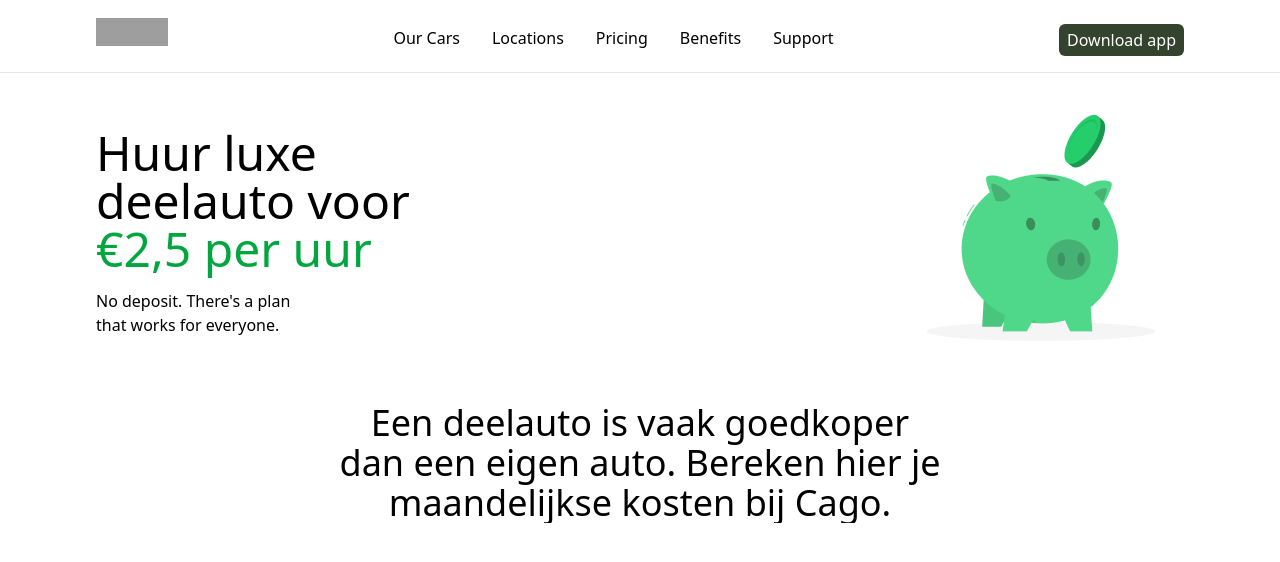
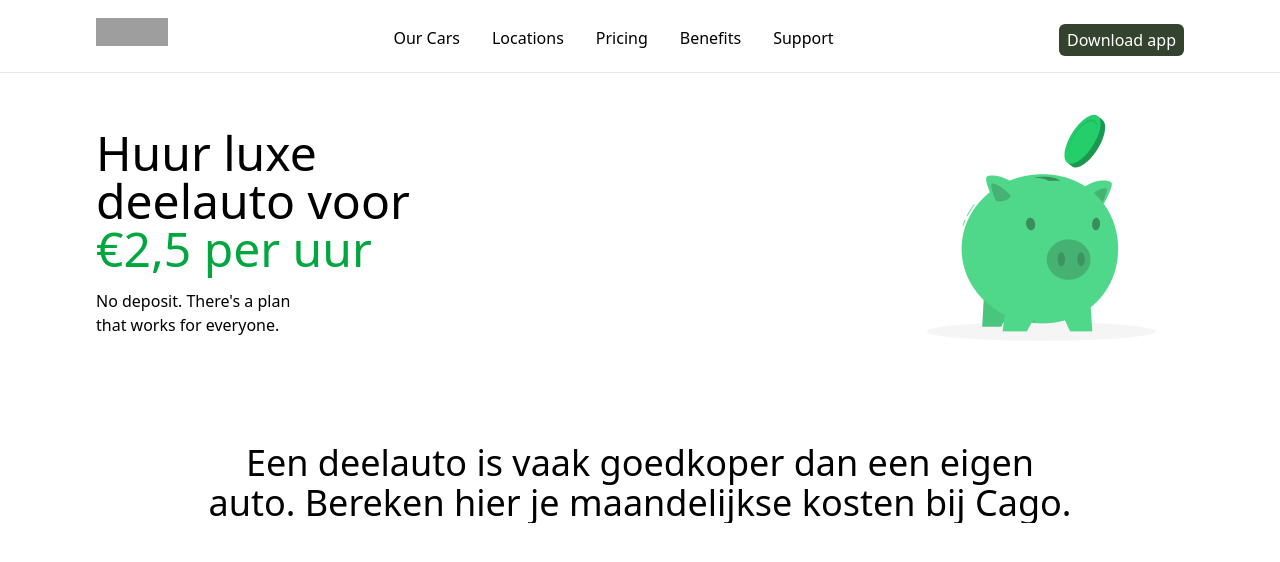
Before and after one commit to kudostech/sark, a React (Vite) app: page / in a window 1280 px wide. Shown: the top 562 px of the page. Built offline with nearby package versions, Linux system fonts and the light colour scheme; grey boxes are pictures that could not be loaded.

Commit message:
fix: fix the hero section

```diff
--- a/src/components/Herosection.jsx
+++ b/src/components/Herosection.jsx
@@ -40,7 +40,8 @@ function Herosection()
 <img className=' md:hidden hidden mt-10 lg:block ' src={hero} alt="" />
 </div>
 <h1 className='text-center md:hidden text-2xl font-bold mt-20' > Een deelauto is vaak <br /> goedkoper dan een eigen <br /> auto. Bereken hier je <br /> maandelijkse kosten <br /> bij Cago.</h1>
-<h1 className=' hidden md:block text-center text-4xl font-medium mt-10' > Een deelauto is vaak  goedkoper <br /> dan een eigen auto. Bereken hier je <br /> maandelijkse kosten bij Cago.</h1>
+<h1 className=' hidden md:block lg:hidden text-center text-4xl font-medium mt-10' > Een deelauto is vaak  goedkoper <br /> dan een eigen auto. Bereken hier je <br /> maandelijkse kosten bij Cago.</h1>
+<h1 className=' hidden md:hidden lg:block text-center text-4xl font-medium mt-20' > Een deelauto is vaak  goedkoper dan een eigen <br /> auto. Bereken hier je maandelijkse kosten bij Cago.</h1>
 </div>
 
 
--- a/src/components/Navbar.jsx
+++ b/src/components/Navbar.jsx
@@ -82,9 +82,9 @@ const Navbar = () => {
         </section>
       )}
       <div className="flex md:hidden  justify-around mt-1">
-      <button className=" text-[#8e8e8e] px-2 hover:text-black hover:bg-[#e9e8e8] hover:rounded-xl"> Overview</button>
-      <button className=" text-[#8e8e8e]  px-2 hover:text-black hover:bg-[#e9e8e8] hover:rounded-xl"> Saving Calculator</button>
-      <button className=" text-[#8e8e8e]   px-2 hover:text-black hover:bg-[#e9e8e8] hover:rounded-xl"> Subscription plans</button>
+      <button className=" cursor-pointer text-[#8e8e8e] px-2 hover:text-black hover:bg-[#e9e8e8] hover:rounded-xl"> Overview</button>
+      <button className=" cursor-pointer text-[#8e8e8e]  px-2 hover:text-black hover:bg-[#e9e8e8] hover:rounded-xl"> Saving Calculator</button>
+      <button className=" cursor-pointer text-[#8e8e8e]   px-2 hover:text-black hover:bg-[#e9e8e8] hover:rounded-xl"> Subscription plans</button>
       </div>
     </nav>
   );
```
